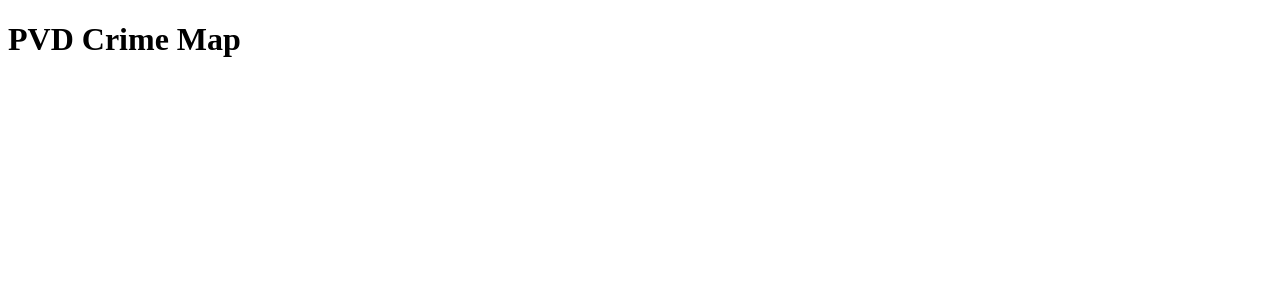
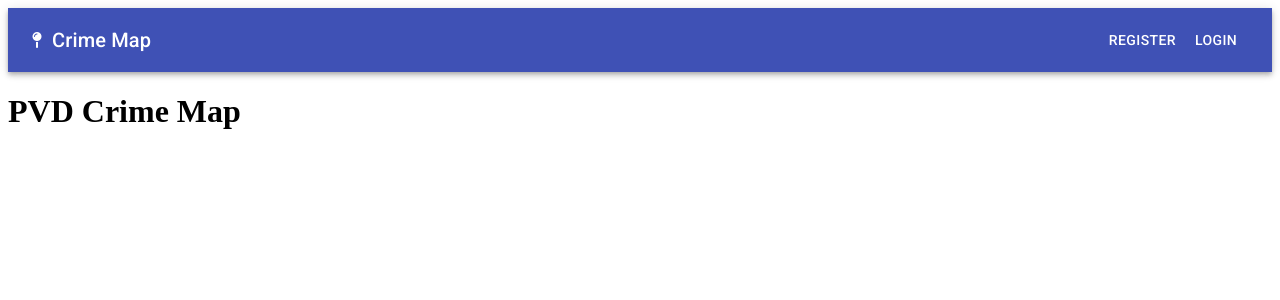
Before and after one commit to RdotSilva/MERN-PVD-Crime-Map, a React (Create React App) app in the folder client/: page / in a window 1280 px wide. Shown: the top 300 px of the page. Built offline with nearby package versions, Linux system fonts and the light colour scheme.

Commit message:
Add Navbar to main App

```diff
--- a/client/src/App.js
+++ b/client/src/App.js
@@ -1,8 +1,10 @@
 import React, { Fragment } from "react";
 import "./App.css";
+import Navbar from "./components/layout/Navbar";
 
 const App = () => (
   <Fragment>
+    <Navbar></Navbar>
     <h1>PVD Crime Map</h1>
   </Fragment>
 );
```
